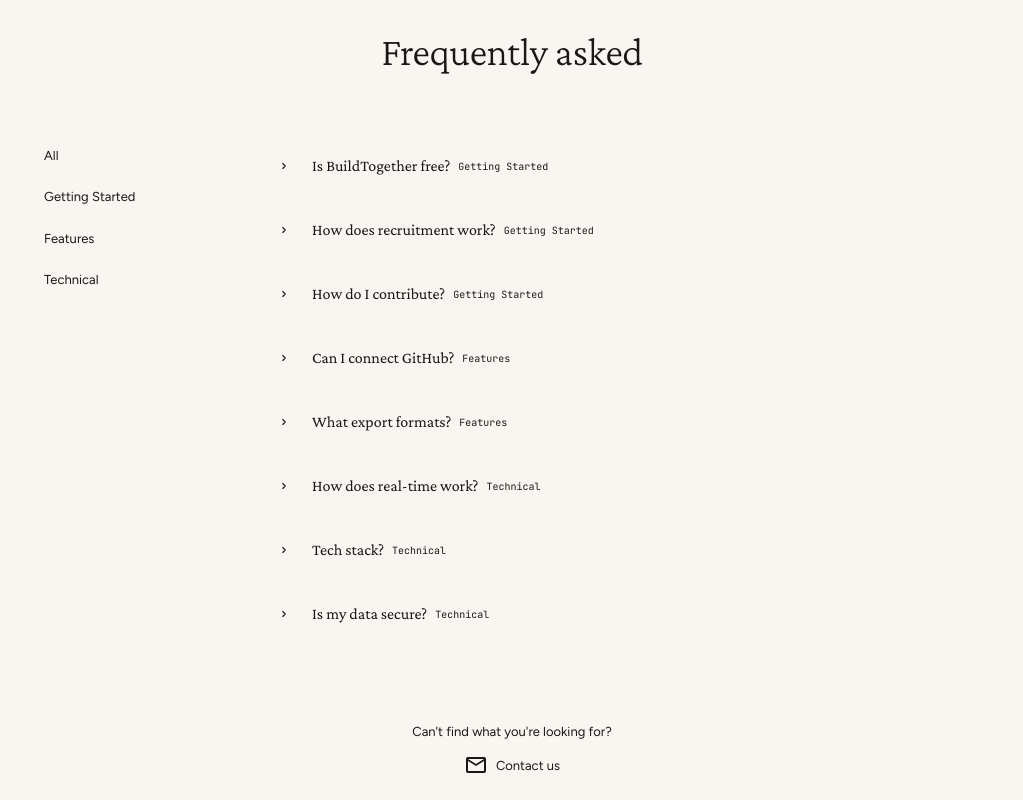
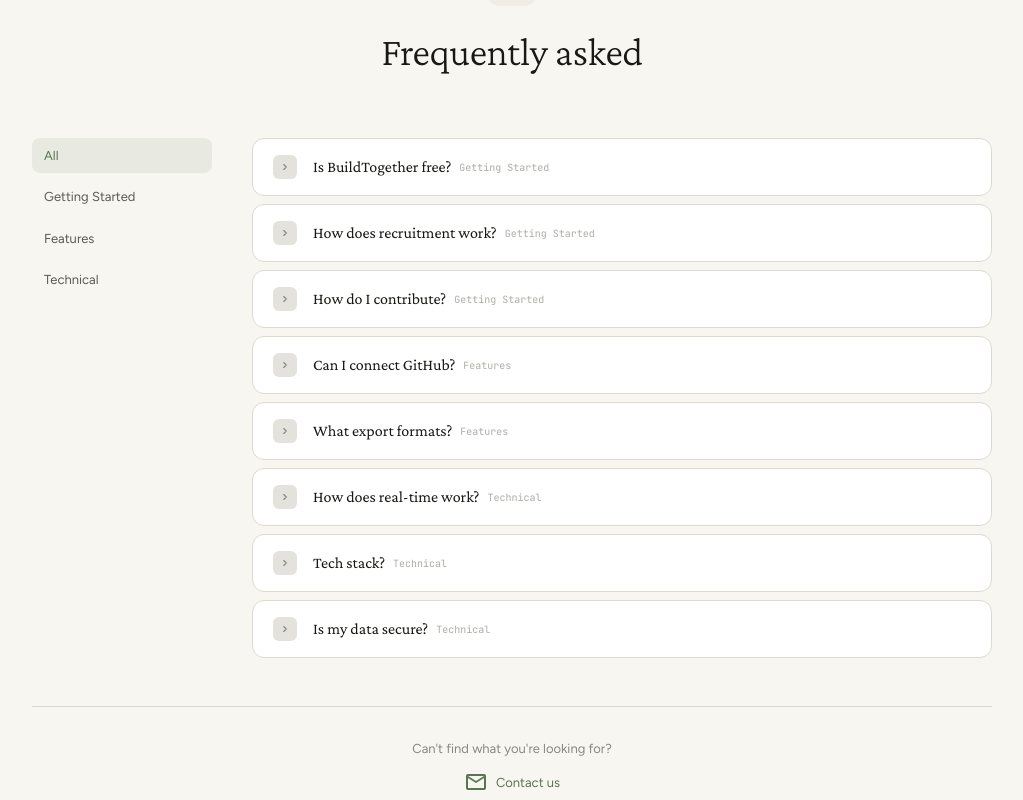
Before and after one commit to codebyuday/BuildTogether, a React (Vite) app: page / in a window 1280 px wide. Shown: the part 2980-3780 px from the top of the page, without its empty margins (128-1151 px from the left). Built offline with nearby package versions, Linux system fonts and the light colour scheme; no server answers; the database is empty.

Commit message:
style: FAQ section matches homepage light theme

```diff
--- a/src/pages/Landing.jsx
+++ b/src/pages/Landing.jsx
@@ -216,13 +216,11 @@
       </section>
 
       {/* FAQ */}
-      <section className="py-28 px-6 sm:px-8 border-t border-line" style={{ background: 'var(--color-inverse-surface)' }}>
+      <section className="py-28 px-6 sm:px-8 border-t border-line">
         <div className="mx-auto max-w-[960px]">
-          <div className="text-center mb-14">
-            <span className="inline-block px-3 py-1 rounded-full text-[11px] font-bold uppercase tracking-widest mb-4"
-              style={{ background: 'color-mix(in srgb, var(--color-on-inverse-surface) 8%, transparent)', color: 'color-mix(in srgb, var(--color-on-inverse-surface) 50%, transparent)' }}>FAQ</span>
-            <h2 className="font-heading text-[34px] sm:text-[40px] font-light tracking-[-0.01em]"
-              style={{ color: 'var(--color-on-inverse-surface)' }}>Frequently asked</h2>
+          <div className="mb-14 text-center">
+            <span className="inline-block px-3 py-1 rounded-full bg-tertiary/10 text-tertiary text-[11px] font-bold uppercase tracking-widest mb-4">FAQ</span>
+            <h2 className="font-heading text-[34px] sm:text-[40px] font-light text-on-surface tracking-[-0.01em]">Frequently asked</h2>
           </div>
 
           <div className="grid md:grid-cols-[180px_1fr] gap-10">
@@ -230,13 +228,9 @@
             <div className="flex md:flex-col gap-1.5">
               {faqCategories.map(cat => (
                 <button key={cat} onClick={() => { setFaqCategory(cat); setOpenFaq(null) }}
-                  className="text-left px-3 py-2 rounded-lg text-[13px] font-medium transition-all"
-                  style={{
-                    background: faqCategory === cat ? 'var(--color-on-inverse-surface)' : 'transparent',
-                    color: faqCategory === cat ? 'var(--color-inverse-surface)' : 'color-mix(in srgb, var(--color-on-inverse-surface) 40%, transparent)',
-                  }}
-                  onMouseEnter={e => { if (faqCategory !== cat) e.currentTarget.style.color = 'color-mix(in srgb, var(--color-on-inverse-surface) 70%, transparent)' }}
-                  onMouseLeave={e => { if (faqCategory !== cat) e.currentTarget.style.color = 'color-mix(in srgb, var(--color-on-inverse-surface) 40%, transparent)' }}>
+                  className={`text-left px-3 py-2 rounded-lg text-[13px] font-medium transition-all ${
+                    faqCategory === cat ? 'bg-primary/10 text-primary' : 'text-on-surface-variant hover:bg-surface-container-low hover:text-on-surface'
+                  }`}>
                   {cat}
                 </button>
               ))}
@@ -248,33 +242,28 @@
                 .filter(item => faqCategory === 'All' || item.cat === faqCategory)
                 .map(({ q, a, cat }) => (
                 <div key={q}
-                  className="rounded-xl transition-all duration-200 overflow-hidden"
-                  style={{ background: openFaq === q ? 'color-mix(in srgb, var(--color-on-inverse-surface) 6%, transparent)' : 'transparent' }}
-                  onMouseEnter={e => { if (openFaq !== q) e.currentTarget.style.background = 'color-mix(in srgb, var(--color-on-inverse-surface) 3%, transparent)' }}
-                  onMouseLeave={e => { if (openFaq !== q) e.currentTarget.style.background = 'transparent' }}>
+                  className="rounded-xl border border-line bg-surface-container-lowest overflow-hidden transition-all duration-200"
+                  style={{ boxShadow: openFaq === q ? '0px 4px 32px 0px rgba(11, 54, 88, 0.08)' : 'none' }}>
                   <button onClick={() => setOpenFaq(openFaq === q ? null : q)} className="w-full text-left flex items-center gap-4 px-5 py-4">
                     <span
-                      className="shrink-0 w-6 h-6 rounded-md flex items-center justify-center transition-all duration-200"
-                      style={{
-                        background: openFaq === q ? 'var(--color-on-inverse-surface)' : 'transparent',
-                        border: openFaq === q ? 'none' : '1px solid color-mix(in srgb, var(--color-on-inverse-surface) 10%, transparent)',
-                        color: openFaq === q ? 'var(--color-inverse-surface)' : 'color-mix(in srgb, var(--color-on-inverse-surface) 30%, transparent)',
-                        transform: openFaq === q ? 'rotate(90deg)' : 'rotate(0deg)',
-                      }}>
+                      className={`shrink-0 w-6 h-6 rounded-md flex items-center justify-center transition-all duration-200 ${
+                        openFaq === q ? 'bg-primary/10 text-primary' : 'bg-surface-container-high text-muted'
+                      }`}
+                      style={{ transform: openFaq === q ? 'rotate(90deg)' : 'rotate(0deg)' }}>
                       <svg width="10" height="10" viewBox="0 0 14 14" fill="none">
                         <path d="M5.25 3.5L8.75 7L5.25 10.5" stroke="currentColor" strokeWidth="1.5" strokeLinecap="round" strokeLinejoin="round"/>
                       </svg>
                     </span>
                     <div className="flex-1">
-                      <span className="font-heading text-[16px] font-normal" style={{ color: 'var(--color-on-inverse-surface)' }}>{q}</span>
+                      <span className="font-heading text-[16px] font-normal text-on-surface">{q}</span>
                       {faqCategory === 'All' && (
-                        <span className="ml-2 text-[10px] font-mono align-middle" style={{ color: 'color-mix(in srgb, var(--color-on-inverse-surface) 20%, transparent)' }}>{cat}</span>
+                        <span className="ml-2 text-[10px] font-mono align-middle text-muted/70">{cat}</span>
                       )}
                     </div>
                   </button>
                   {openFaq === q && (
                     <div className="px-5 pb-4 pl-[52px]">
-                      <p className="text-[13px] leading-[1.7]" style={{ color: 'color-mix(in srgb, var(--color-on-inverse-surface) 50%, transparent)' }}>{a}</p>
+                      <p className="text-[13px] leading-[1.7] text-on-surface-variant">{a}</p>
                     </div>
                   )}
                 </div>
@@ -282,13 +271,10 @@
             </div>
           </div>
 
-          <div className="mt-12 pt-8 text-center" style={{ borderTop: '1px solid color-mix(in srgb, var(--color-on-inverse-surface) 6%, transparent)' }}>
-            <p className="text-[13px] mb-3" style={{ color: 'color-mix(in srgb, var(--color-on-inverse-surface) 30%, transparent)' }}>Can't find what you're looking for?</p>
+          <div className="mt-12 pt-8 text-center border-t border-line">
+            <p className="text-[13px] mb-3 text-muted">Can't find what you're looking for?</p>
             <a href="mailto:buildtogether.contact@gmail.com"
-              className="inline-flex items-center gap-2 text-[13px] font-medium transition-colors"
-              style={{ color: 'color-mix(in srgb, var(--color-on-inverse-surface) 60%, transparent)' }}
-              onMouseEnter={e => e.currentTarget.style.color = 'var(--color-on-inverse-surface)'}
-              onMouseLeave={e => e.currentTarget.style.color = 'color-mix(in srgb, var(--color-on-inverse-surface) 60%, transparent)'}>
+              className="inline-flex items-center gap-2 text-[13px] font-medium text-primary hover:underline">
               <span className="material-symbols-outlined text-[16px]">mail</span>
               Contact us
             </a>
```
